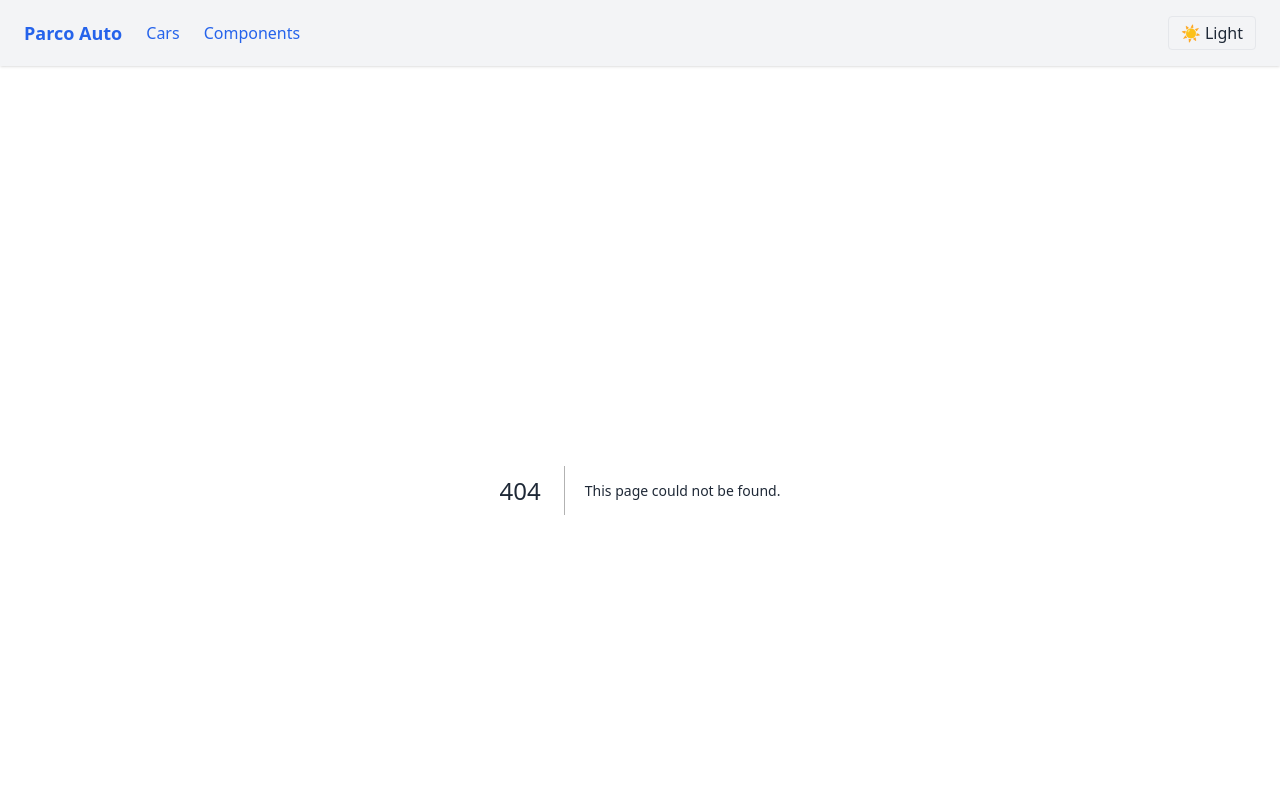
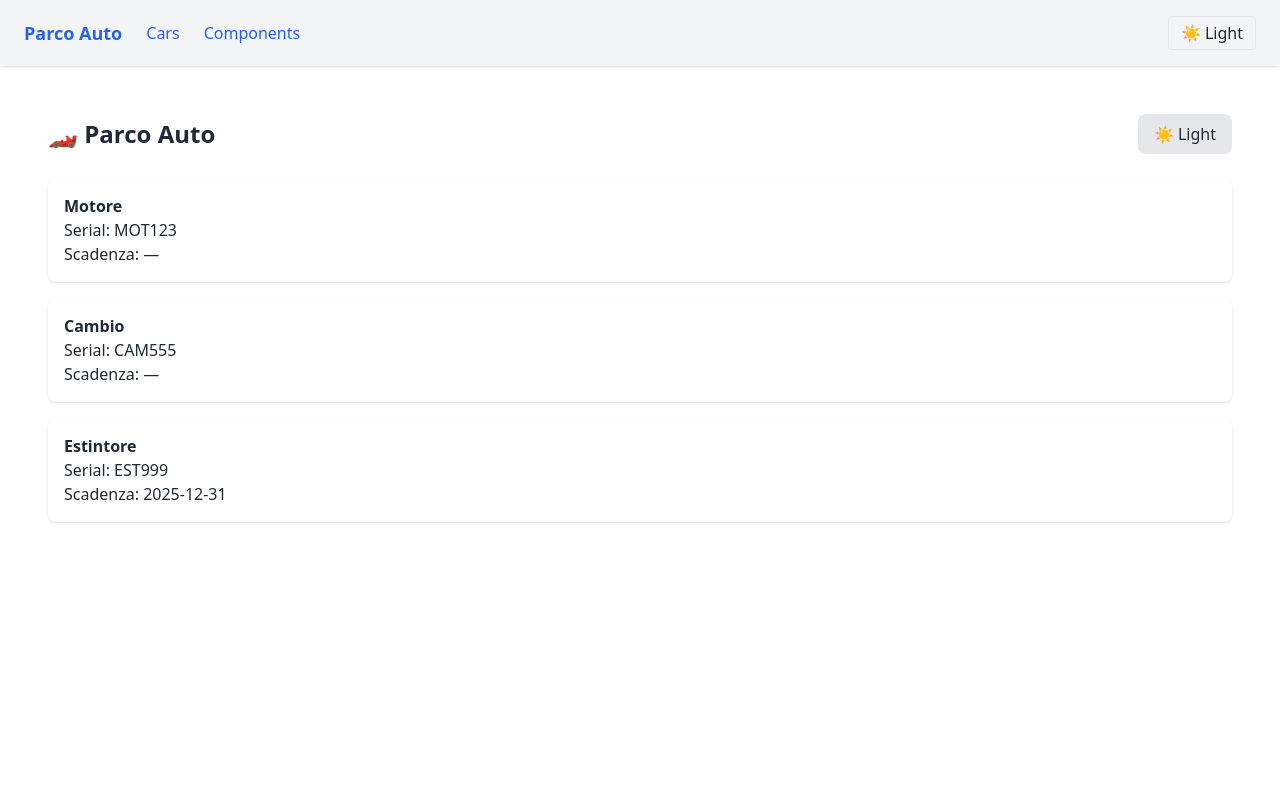
Before and after one commit to BattagliaGiuseppe/BattagliaRacingCar, a Next.js app: page / in a window 1280 px wide. Before the commit this address had no page. Shown: the top 800 px of the page. Built offline with nearby package versions, Linux system fonts and the light colour scheme.

Commit message:
Create page.tsx

```diff
--- /dev/null
+++ b/app/page.tsx
@@ -0,0 +1,52 @@
+"use client";
+
+import { useState, useEffect } from "react";
+
+export default function Home() {
+  const [darkMode, setDarkMode] = useState(false);
+
+  // Applica la classe "dark" all'html
+  useEffect(() => {
+    if (darkMode) {
+      document.documentElement.classList.add("dark");
+    } else {
+      document.documentElement.classList.remove("dark");
+    }
+  }, [darkMode]);
+
+  // Dati finti per test
+  const components = [
+    { id: 1, tipo: "Motore", serial: "MOT123", scadenza: "—" },
+    { id: 2, tipo: "Cambio", serial: "CAM555", scadenza: "—" },
+    { id: 3, tipo: "Estintore", serial: "EST999", scadenza: "2025-12-31" },
+  ];
+
+  return (
+    <main className="min-h-screen p-6">
+      {/* Header */}
+      <div className="flex justify-between items-center mb-6">
+        <h1 className="text-2xl font-bold">🏎️ Parco Auto</h1>
+        <button
+          onClick={() => setDarkMode(!darkMode)}
+          className="px-4 py-2 rounded-lg bg-gray-200 dark:bg-gray-700"
+        >
+          {darkMode ? "🌙 Dark" : "☀️ Light"}
+        </button>
+      </div>
+
+      {/* Lista componenti */}
+      <div className="grid gap-4">
+        {components.map((c) => (
+          <div
+            key={c.id}
+            className="p-4 rounded-lg shadow bg-white dark:bg-gray-800"
+          >
+            <p className="font-semibold">{c.tipo}</p>
+            <p>Serial: {c.serial}</p>
+            <p>Scadenza: {c.scadenza}</p>
+          </div>
+        ))}
+      </div>
+    </main>
+  );
+}
```
